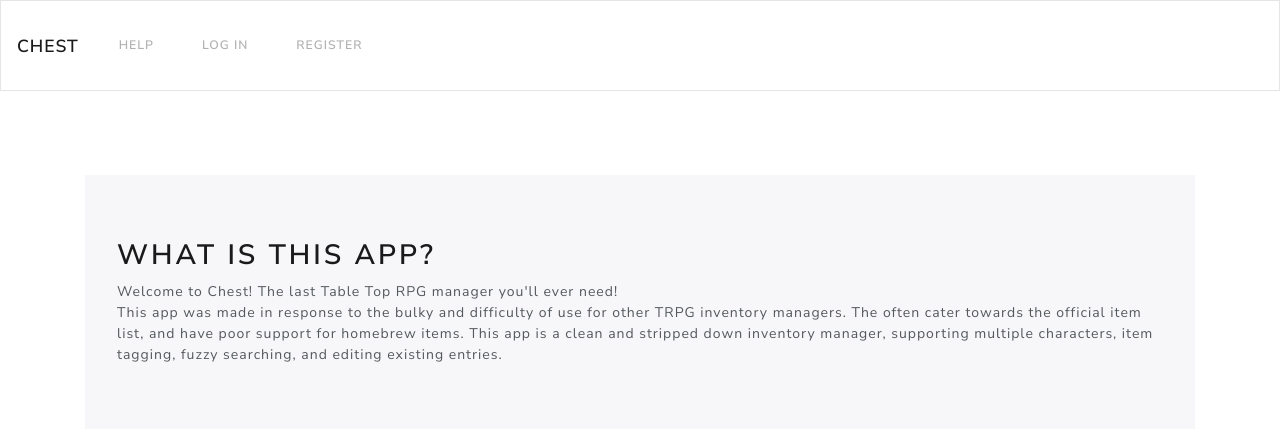
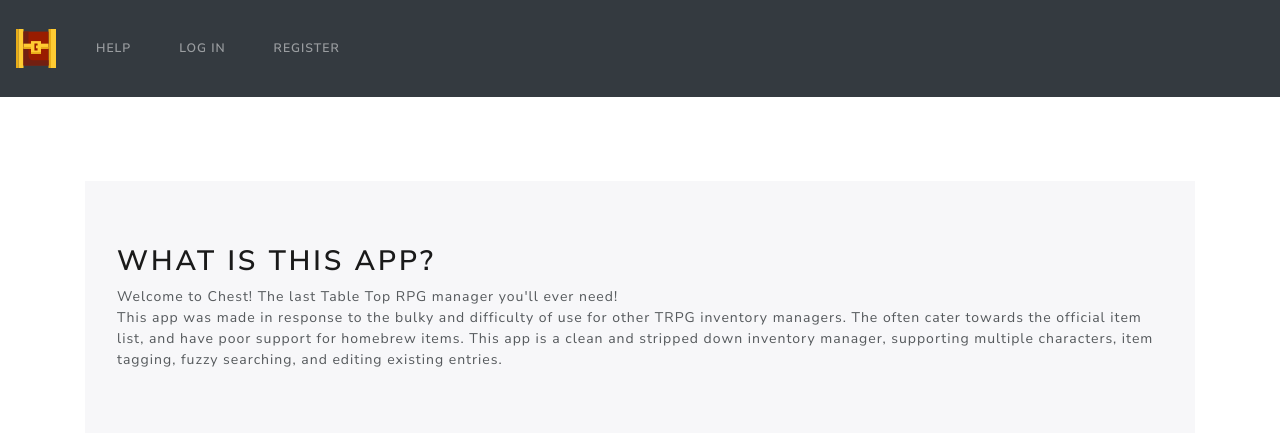
Before and after one commit to moodyRahman/chest, a Flask app: page /help in a window 1280 px wide. Shown: the top 433 px of the page. Run offline with Flask 2, Linux system fonts and the light colour scheme; some libraries are stand-ins or nearby versions.

Commit message:
navbar icon

```diff
--- a/app/templates/_base.html
+++ b/app/templates/_base.html
@@ -21,7 +21,7 @@
 		crossorigin="anonymous"></script>
 
 
-	<link rel="shortcut icon" href="{{ url_for('static', filename='assets/chest.png') }}">
+	<link rel="shortcut icon" href="{{ url_for('static', filename='assets/favicon_chest.svg') }}">
 
 
 	{% block head %}
@@ -59,8 +59,12 @@
 		%}
 
 	{# navbar #}
-	<nav class="navbar navbar-expand-lg navbar-light bg-light">
-		<a class="navbar-brand" href="{{url_for('index')}}">Chest</a>
+	<nav class="navbar navbar-expand-lg navbar-dark bg-dark">
+
+		<a class="navbar-brand" href="{{url_for('index')}}">
+			<img src="{{url_for('static', filename='assets/fullsize_chest.svg')}}" alt="" style="width:40px;">
+		</a>
+
 		<button class="navbar-toggler" type="button" data-toggle="collapse"
 			data-target="#navbarSupportedContent" aria-controls="navbarSupportedContent"
 			aria-expanded="false" aria-label="Toggle navigation">
```
